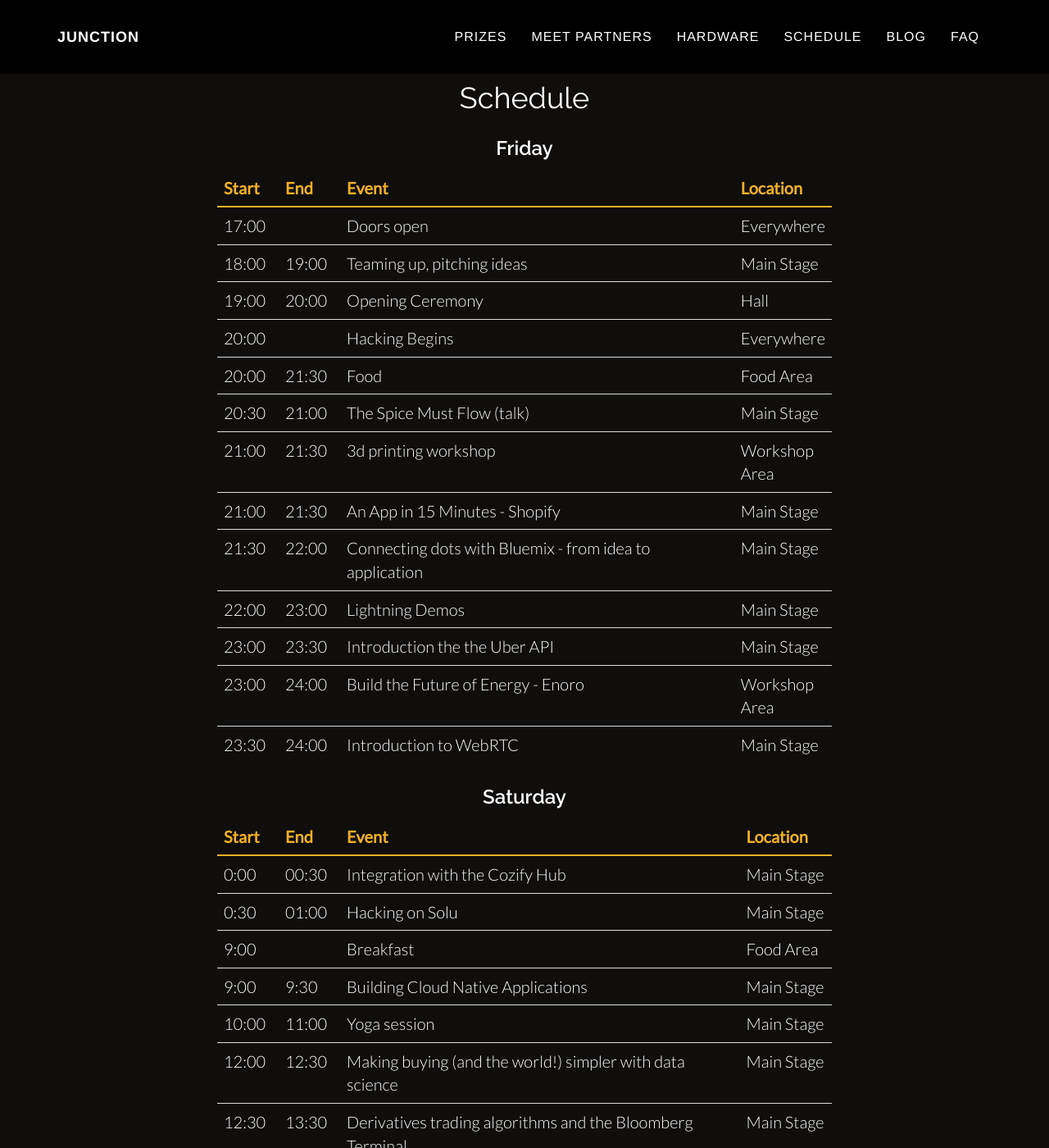
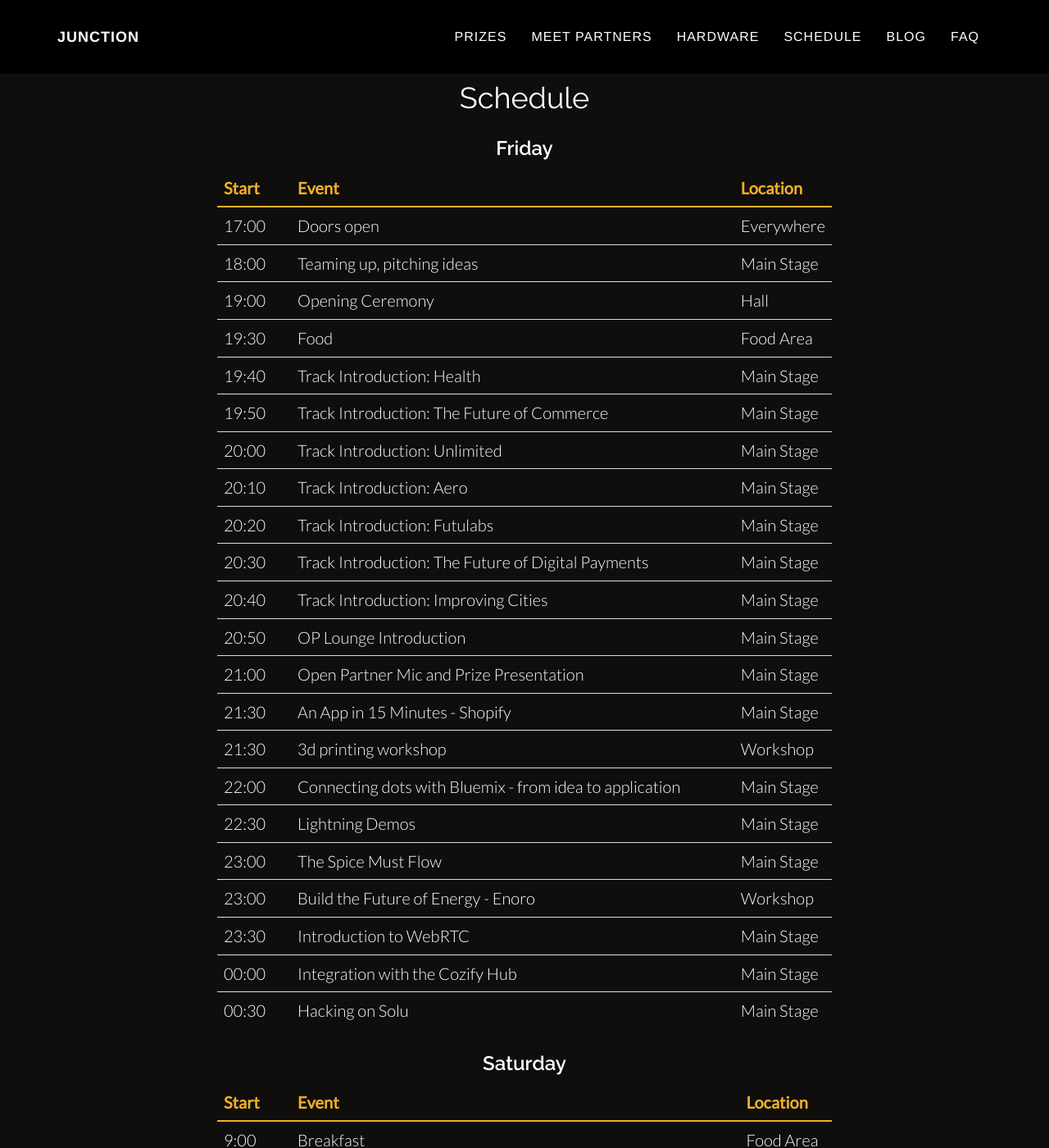
Before and after one commit to junctionasia/junctionasia.github.io, a Jekyll site: the page built from schedule.html, in a window 1280 px wide and 1400 px high. Shown: the whole window at 82% size. Built offline with Jekyll 4.4.1, drawn with Linux system fonts in a browser that asks for light colours; nearby versions of some CDN libraries; some of the changed text lies outside the part shown.

Commit message:
Updated schedule and prizes

```diff
--- a/css/main.scss
+++ b/css/main.scss
@@ -988,8 +988,8 @@
 			padding-left:30px;
 
 	}
-    td:nth-child(1), td:nth-child(2) {
-      width: 10%;
+    td:nth-child(1) {
+      width: 12%;
       min-width: 50px;
     }
     td:last-child {
--- a/schedule.html
+++ b/schedule.html
@@ -10,58 +10,69 @@
                 <h3>Friday</h3>
                 <table class="table">
                     <thead>
-                        <tr><td>Start</td><td>End</td><td>Event</td><td>Location</td></tr>
+                        <tr><td>Start</td><td>Event</td><td>Location</td></tr>
                     </thead>
                     <tbody>
-                        <tr><td>17:00</td><td></td><td>Doors open</td><td>Everywhere</td></tr>
-                        <tr><td>18:00</td><td>19:00</td><td>Teaming up, pitching ideas</td><td>Main Stage</td></tr>
-                        <tr><td>19:00</td><td>20:00</td><td>Opening Ceremony</td><td>Hall</td></tr>
-                        <tr><td>20:00</td><td>     </td><td>Hacking Begins</td><td>Everywhere</td></tr>
-                        <tr><td>20:00</td><td>21:30</td><td>Food</td><td>Food Area</td></tr>
-                        <tr><td>20:30</td><td>21:00</td><td>The Spice Must Flow (talk)</td><td>Main Stage</td></tr>
-                        <tr><td>21:00</td><td>21:30</td><td>3d printing workshop</td><td>Workshop Area</td></tr>
-                        <tr><td>21:00</td><td>21:30</td><td>An App in 15 Minutes - Shopify</td><td>Main Stage</td></tr>
-                        <tr><td>21:30</td><td>22:00</td><td>Connecting dots with Bluemix - from idea to application</td><td>Main Stage</td></tr>
-                        <tr><td>22:00</td><td>23:00</td><td>Lightning Demos</td><td>Main Stage</td></tr>
-                        <tr><td>23:00</td><td>23:30</td><td>Introduction the the Uber API</td><td>Main Stage</td></tr>
-                        <tr><td>23:00</td><td>24:00</td><td>Build the Future of Energy - Enoro</td><td>Workshop Area</td></tr>
-                        <tr><td>23:30</td><td>24:00</td><td>Introduction to WebRTC</td><td>Main Stage</td></tr>
+                        <tr><td>17:00</td><td>Doors open</td><td>Everywhere</td></tr>
+                        <tr><td>18:00</td><td>Teaming up, pitching ideas</td><td>Main Stage</td></tr>
+                        <tr><td>19:00</td><td>Opening Ceremony</td><td>Hall</td></tr>
+                        <tr><td>19:30</td><td>Food</td><td>Food Area</td></tr>
+                        <tr><td>19:40</td><td>Track Introduction: Health</td><td>Main Stage</td></tr>
+                        <tr><td>19:50</td><td>Track Introduction: The Future of Commerce</td><td>Main Stage</td></tr>
+						<tr><td>20:00</td><td>Track Introduction: Unlimited</td><td>Main Stage</td></tr>
+                        <tr><td>20:10</td><td>Track Introduction: Aero</td><td>Main Stage</td></tr>
+						<tr><td>20:20</td><td>Track Introduction: Futulabs</td><td>Main Stage</td></tr>
+						<tr><td>20:30</td><td>Track Introduction: The Future of Digital Payments</td><td>Main Stage</td></tr>
+						<tr><td>20:40</td><td>Track Introduction: Improving Cities</td><td>Main Stage</td></tr>
+						<tr><td>20:50</td><td>OP Lounge Introduction</td><td>Main Stage</td></tr>
+						<tr><td>21:00</td><td>Open Partner Mic and Prize Presentation</td><td>Main Stage</td></tr>
+                        <tr><td>21:30</td><td>An App in 15 Minutes - Shopify</td><td>Main Stage</td></tr>
+                        <tr><td>21:30</td><td>3d printing workshop</td><td>Workshop</td></tr>
+						<tr><td>22:00</td><td>Connecting dots with Bluemix - from idea to application</td><td>Main Stage</td></tr>
+                        <tr><td>22:30</td><td>Lightning Demos</td><td>Main Stage</td></tr>
+                        <tr><td>23:00</td><td>The Spice Must Flow</td><td>Main Stage</td></tr>
+                        <tr><td>23:00</td><td>Build the Future of Energy - Enoro</td><td>Workshop</td></tr>
+                        <tr><td>23:30</td><td>Introduction to WebRTC</td><td>Main Stage</td></tr>
+						<tr><td>00:00</td><td>Integration with the Cozify Hub</td><td>Main Stage</td></tr>
+						<tr><td>00:30</td><td>Hacking on Solu</td><td>Main Stage</td></tr>
                     </tbody>
                 </table>
                 <h3>Saturday</h3>
                 <table class="table">
                     <thead>
-                        <tr><td>Start</td><td>End</td><td>Event</td><td>Location</td></tr>
+                        <tr><td>Start</td><td>Event</td><td>Location</td></tr>
                     </thead>
                     <tbody>
-                        <tr><td>0:00</td><td>00:30</td><td>Integration with the Cozify Hub</td><td>Main Stage</td></tr>
-                        <tr><td>0:30</td><td>01:00</td><td>Hacking on Solu</td><td>Main Stage</td></tr>
-                        <tr><td>9:00</td><td></td><td>Breakfast</td><td>Food Area</td></tr>
-                        <tr><td>9:00</td><td>9:30</td><td>Building Cloud Native Applications</td><td>Main Stage</td></tr>
-                        <tr><td>10:00</td><td>11:00</td><td>Yoga session</td><td>Main Stage</td></tr>
-                        <tr><td>12:00</td><td>12:30</td><td>Making buying (and the world!) simpler with data science</td><td>Main Stage</td></tr>
-                        <tr><td>12:30</td><td>13:30</td><td>Derivatives trading algorithms and the Bloomberg Terminal</td><td>Main Stage</td></tr>
-                        <tr><td>13:30</td><td>14:00</td><td>Ballistocardiography: a perfect, albeit unlikely, bed mate. The resurrection of an old technology for new digital health sleep applications</td><td>Main Stage</td></tr>
-                        <tr><td>14:00</td><td>16:00</td><td>Food</td><td>Food Area</td></tr>
-                        <tr><td>14:00</td><td>14:30</td><td>Building a healthier and safer society</td><td>Main Stage</td></tr>
-                        <tr><td>14:30</td><td>15:00</td><td>Lessons Learnt While Building a Bank Replacement</td><td>Main Stage</td></tr>
-                        <tr><td>15:30</td><td>16:00</td><td>Mastering Shopify Apps</td><td>Main Stage</td></tr>
-                        <tr><td>18:00</td><td>18:45</td><td>Code in the Dark</td><td>Tent</td></tr>
-                        <tr><td>20:00</td><td>21:30</td><td>Food</td><td>Food Area</td></tr>
+                        <tr><td>9:00</td> <td>Breakfast</td><td>Food Area</td></tr>
+                        <tr><td>9:00</td> <td>Cloud Native Applications - Pivotal talk</td><td>Main Stage</td></tr>
+                        <tr><td>10:00</td><td>Yoga session</td><td>Main Stage</td></tr>
+                        <tr><td>12:00</td><td>Introduction to my.basen</td><td>Workshop</td></tr>
+						<tr><td>12:00</td><td>Making buying (and the world!) simpler with data science</td><td>Main Stage</td></tr>
+                        <tr><td>12:30</td><td>Derivatives trading algorithms and the Bloomberg Terminal</td><td>Main Stage</td></tr>
+                        <tr><td>13:30</td><td>Ballistocardiography: a perfect, albeit unlikely, bed mate. The resurrection of an old technology for new digital health sleep applications</td><td>Main Stage</td></tr>
+                        <tr><td>14:00</td><td>Food</td><td>Food Area</td></tr>
+                        <tr><td>14:00</td><td>Building a healthier and safer society</td><td>Main Stage</td></tr>
+                        <tr><td>14:30</td><td>Lessons Learnt While Building a Bank Replacement</td><td>Main Stage</td></tr>
+                        <tr><td>15:00</td><td>Cool and crap apps v.2.0</td><td>Main Stage</td></tr>
+						<tr><td>15:30</td><td>Mastering Shopify Apps</td><td>Main Stage</td></tr>
+                        <tr><td>16:00</td><td>Making JavaScript less fragile with TypeScript and Flow</td><td>Main Stage</td></tr>
+						<tr><td>18:00</td><td>Code in the Dark</td><td>Tent</td></tr>
+                        <tr><td>20:00</td><td>Food</td><td>Food Area</td></tr>
+						<tr><td>22:00</td><td>Silent Disco</td><td>Tent</td></tr>
+						<tr><td>1:00</td><td>Midnight Snack</td><td>Food Area</td></tr>
                     </tbody>
                 </table>
                 <h3>Sunday</h3>
                 <table class="table">
                     <thead>
-                        <tr><td>Start</td><td>End</td><td>Event</td><td>Location</td></tr>
+                        <tr><td>Start</td><td>Event</td><td>Location</td></tr>
                     </thead>
                     <tbody>
-                        <tr><td>1:00</td><td></td><td>Midnight Snack</td><td>Food Area</td></tr>
-                        <tr><td>9:00</td><td>10:00</td><td>Food</td><td>Food Area</td></tr>
-                        <tr><td>13:00</td><td></td><td>Food</td><td>Food Area</td></tr>
-                        <tr><td>14:00</td><td></td><td>Submission deadline</td><td>Everywhere</td></tr>
-                        <tr><td>15:00</td><td>17:30</td><td>Demo Expo</td><td>Hall + Tent</td></tr>
-                        <tr><td>17:30</td><td>18:30</td><td>Closing Ceremony</td><td>Tent</td></tr>
+                        <tr><td>9:00</td><td>Breakfast</td><td>Food Area</td></tr>
+                        <tr><td>13:00</td><td>Food</td><td>Food Area</td></tr>
+                        <tr><td>14:00</td><td>Submission deadline</td><td>Everywhere</td></tr>
+                        <tr><td>15:00</td><td>Demo Expo and Judging</td><td>Hall + Tent</td></tr>
+                        <tr><td>17:30</td><td>Closing Ceremony</td><td>Tent</td></tr>
                     </tbody>
                 </table>
             </div>
```
Also changed, not shown: prizes.html (+14 -2 lines).
